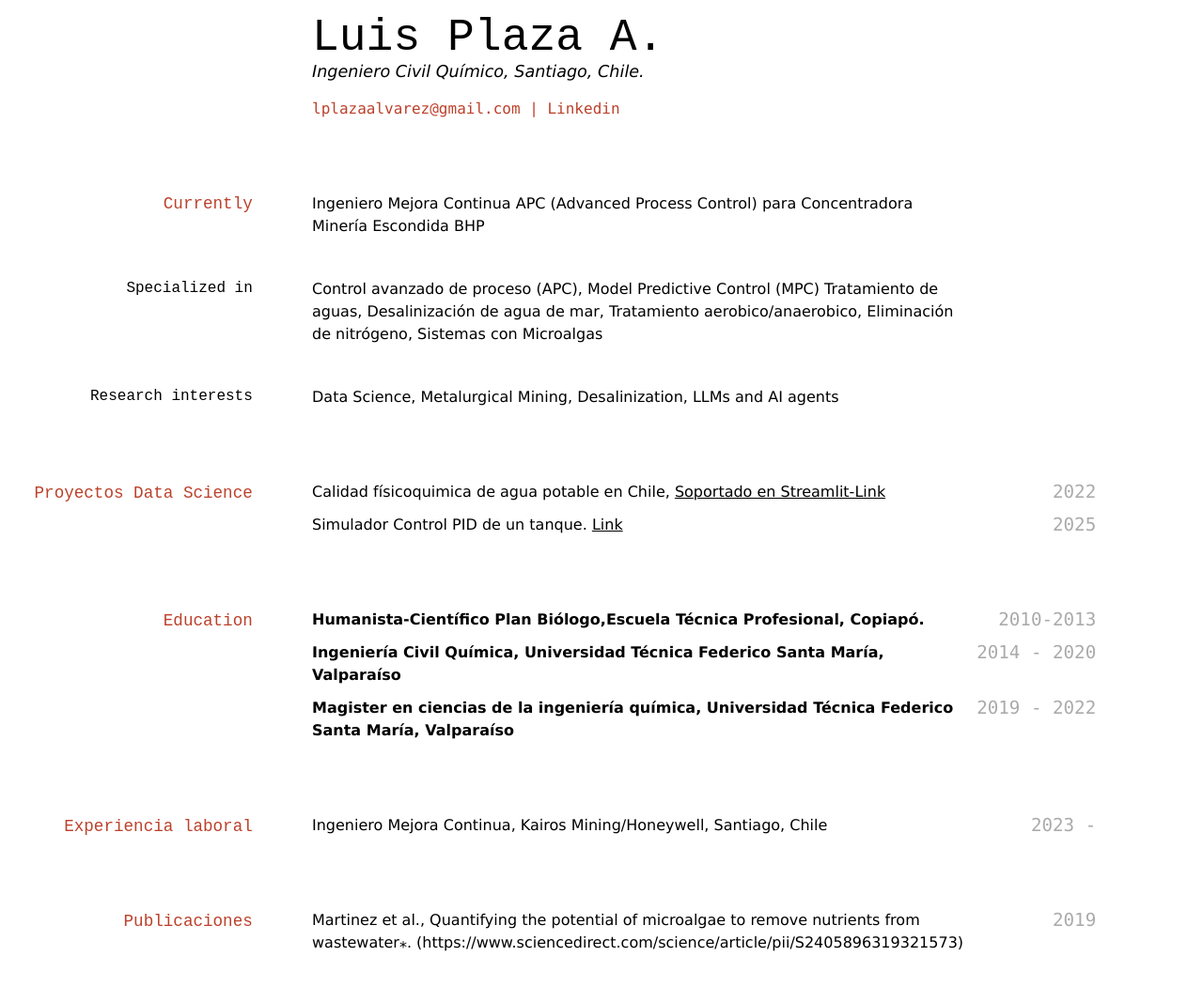
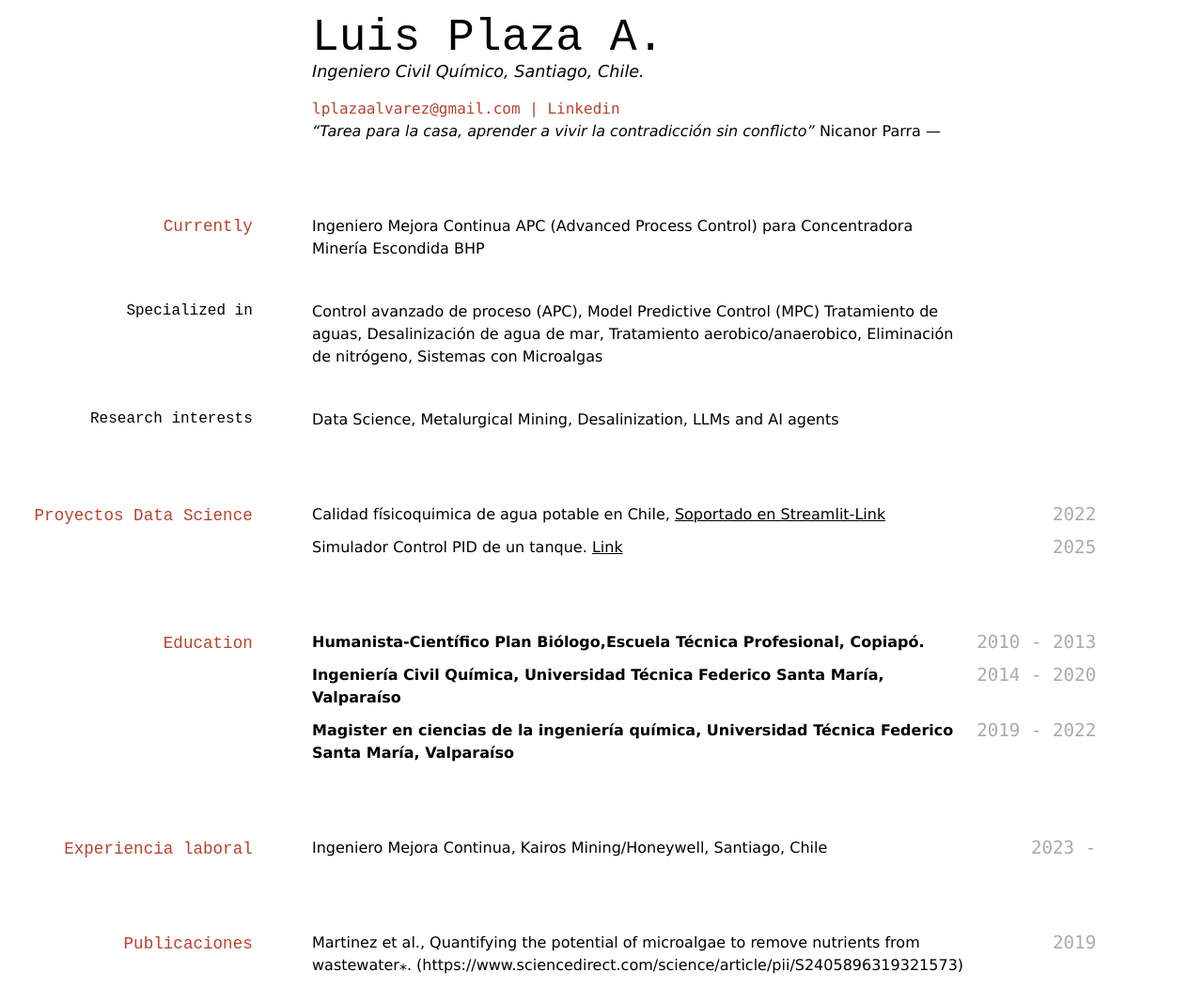
Before and after one commit to luchoplaza/luchoplaza.github.io, a Jekyll site: the page built from index.md, in a window 1280 px wide. Shown: the whole page at 94% size. Built offline with Jekyll 4.4.1, drawn with Linux system fonts in a browser that asks for light colours; before the commit the page ends 1027 px from its top, so only the background shows below that.

Commit message:
Update index.md

```diff
--- a/index.md
+++ b/index.md
@@ -9,7 +9,9 @@ Ingeniero Civil Químico, Santiago, Chile.
 <a href="lplazaalvarez@gmail.com">lplazaalvarez@gmail.com</a>
 | <a href="https://www.linkedin.com/in/lplazaalvarez/">Linkedin</a>
 </div>
-
+> *"Tarea para la casa, aprender a vivir la contradicción sin conflicto"*
+> Nicanor Parra
+---
 
 ## Currently
 
@@ -34,7 +36,7 @@ Simulador Control PID de un tanque. [Link](https://luchoplaza.github.io/PIDSim/
 
 ## Education
 
-`2010-2013`
+`2010 - 2013`
 __Humanista-Científico Plan Biólogo,Escuela Técnica Profesional, Copiapó.__
 
 `2014 - 2020`
```
